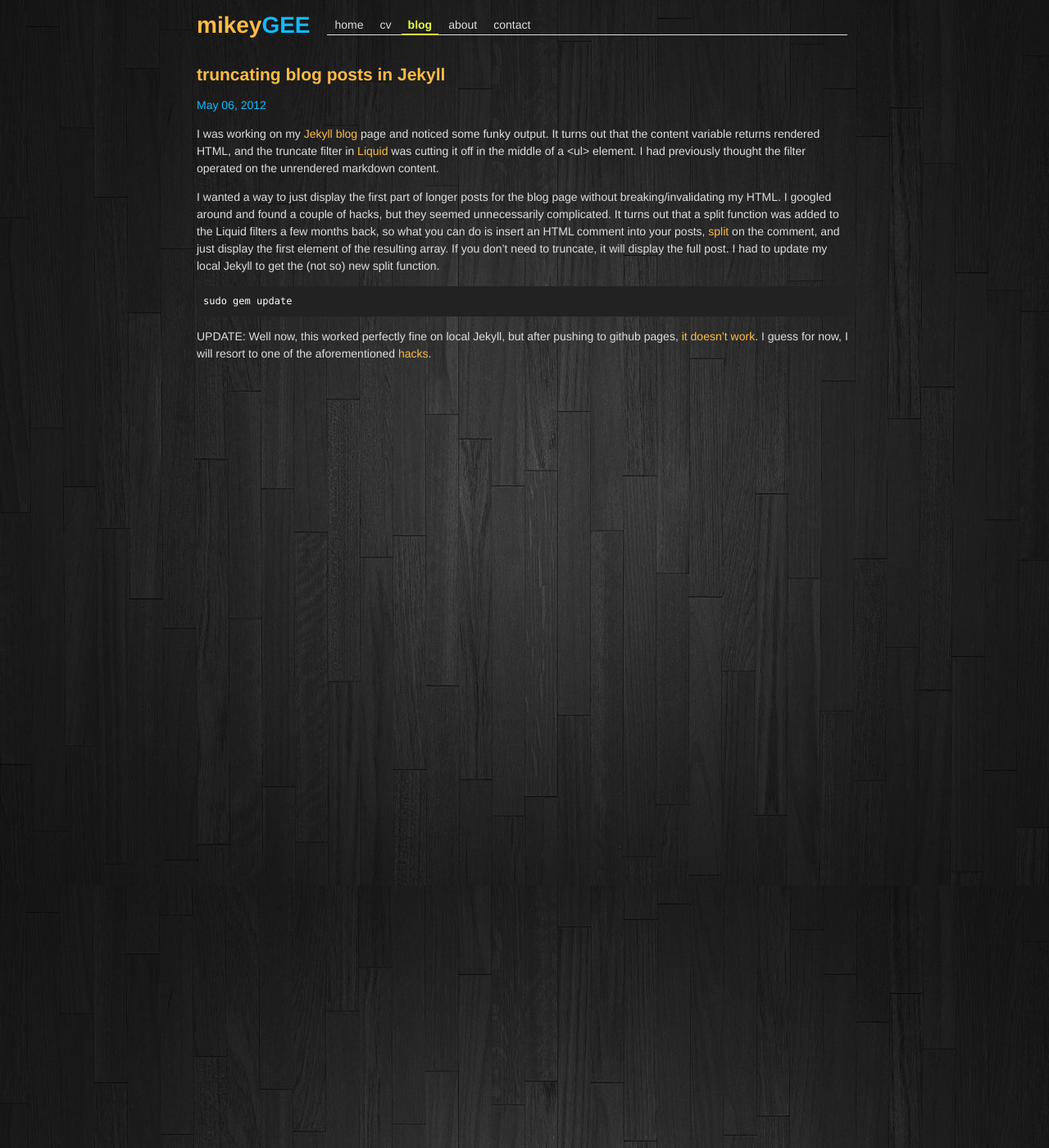
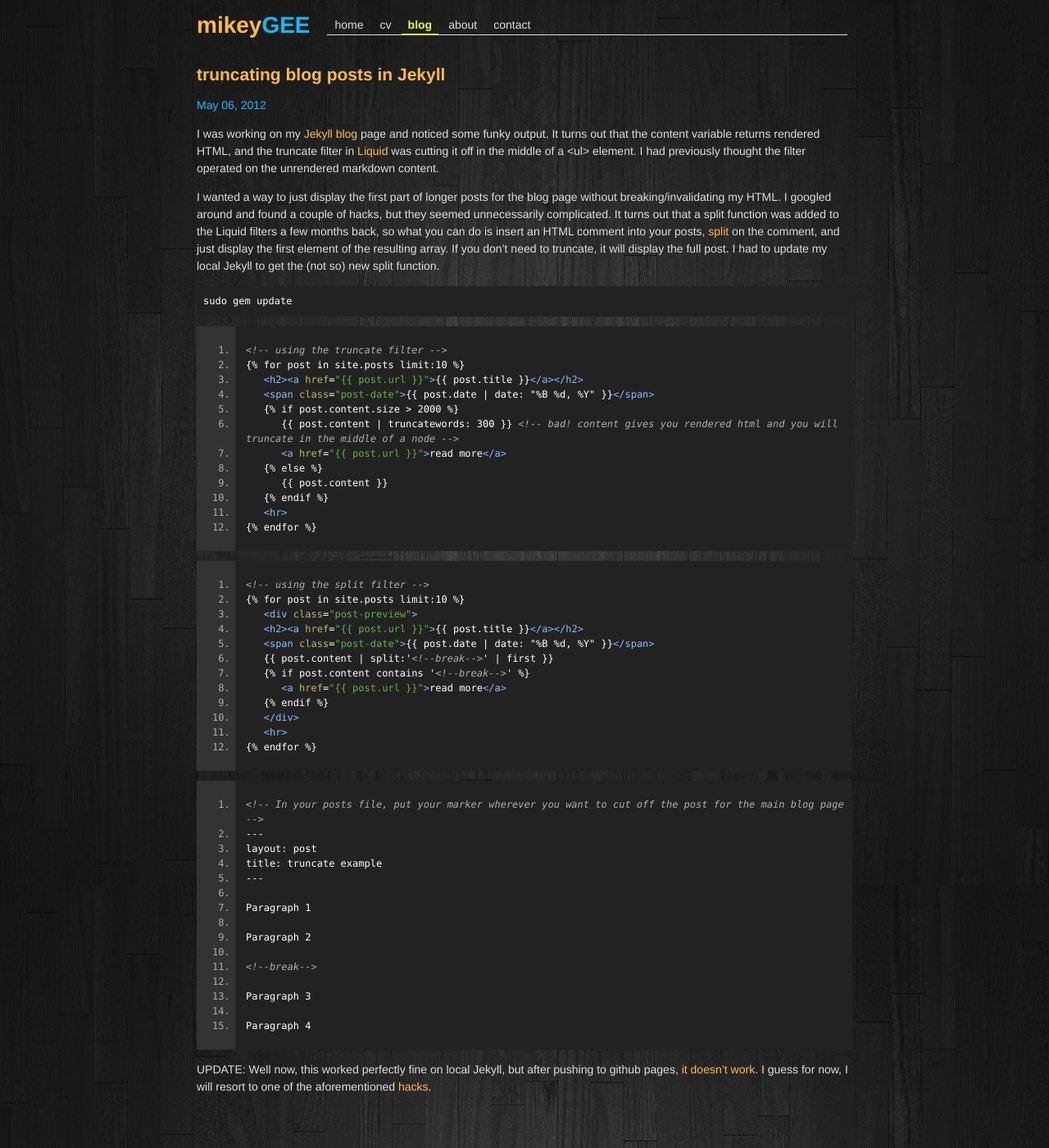
Before and after one commit to mikeygee/mikeygee.github.com, a Jekyll site: the page built from _posts/2012-05-06-truncate.md, in a window 1280 px wide and 1400 px high. Shown: the whole window at 82% size. Built offline with Jekyll 4.4.1, drawn with Linux system fonts in a browser that asks for light colours.

Commit message:
test gh pages issue

```diff
--- a/_posts/2012-05-06-truncate.md
+++ b/_posts/2012-05-06-truncate.md
@@ -11,6 +11,50 @@ I wanted a way to just display the first part of longer posts for the blog page
 
 <!--break-->
 
+{% raw %}
+<pre class="prettyprint linenums lang-html">&lt;!-- using the truncate filter --&gt;
+{% for post in site.posts limit:10 %}
+   &lt;h2&gt;&lt;a href=&quot;{{ post.url }}&quot;&gt;{{ post.title }}&lt;/a&gt;&lt;/h2&gt;
+   &lt;span class=&quot;post-date&quot;&gt;{{ post.date | date: &quot;%B %d, %Y&quot; }}&lt;/span&gt;
+   {% if post.content.size &gt; 2000 %}
+      {{ post.content | truncatewords: 300 }} &lt;!-- bad! content gives you rendered html and you will truncate in the middle of a node --&gt;
+      &lt;a href=&quot;{{ post.url }}&quot;&gt;read more&lt;/a&gt;
+   {% else %}
+      {{ post.content }}
+   {% endif %}
+   &lt;hr&gt;
+{% endfor %}</pre>
+
+<pre class="prettyprint linenums lang-html">&lt;!-- using the split filter --&gt;
+{% for post in site.posts limit:10 %}
+   &lt;div class=&quot;post-preview&quot;&gt;
+   &lt;h2&gt;&lt;a href=&quot;{{ post.url }}&quot;&gt;{{ post.title }}&lt;/a&gt;&lt;/h2&gt;
+   &lt;span class=&quot;post-date&quot;&gt;{{ post.date | date: &quot;%B %d, %Y&quot; }}&lt;/span&gt;
+   {{ post.content | split:'&lt;!--break--&gt;' | first }}
+   {% if post.content contains '&lt;!--break--&gt;' %}
+      &lt;a href=&quot;{{ post.url }}&quot;&gt;read more&lt;/a&gt;
+   {% endif %}
+   &lt;/div&gt;
+   &lt;hr&gt;
+{% endfor %}</pre>
+
+<pre class="prettyprint linenums lang-html">&lt;!-- In your posts file, put your marker wherever you want to cut off the post for the main blog page --&gt;
+---
+layout: post
+title: truncate example
+---
+
+Paragraph 1
+
+Paragraph 2
+
+&lt;!--break--&gt;
+
+Paragraph 3
+
+Paragraph 4</pre>
+{% endraw %}
+
 UPDATE: Well now, this worked perfectly fine on local Jekyll, but after pushing to github pages, [it doesn't work](https://github.com/mojombo/jekyll/issues/502). I guess for now, I will resort to one of the aforementioned [hacks](http://kaspa.rs/2011/04/jekyll-hacks-html-excerpts/).
 
 <!--end-->
```
